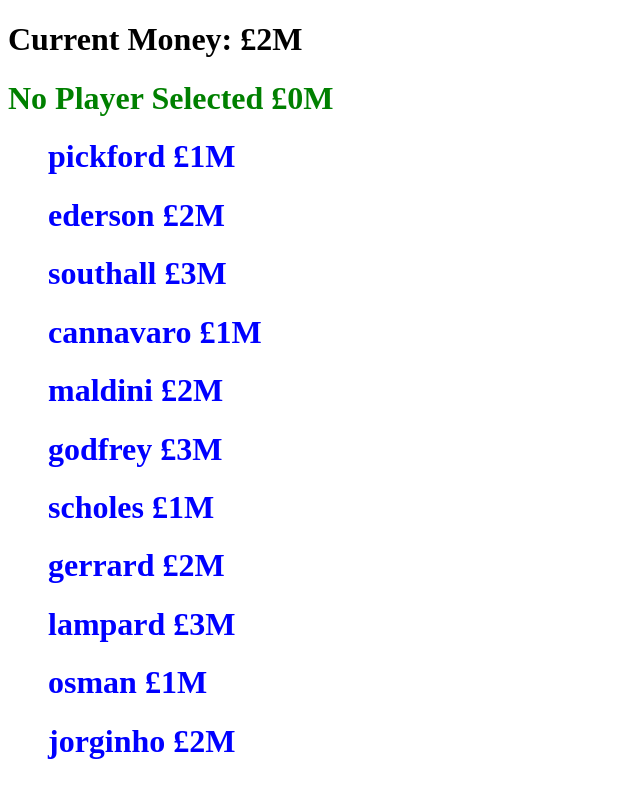
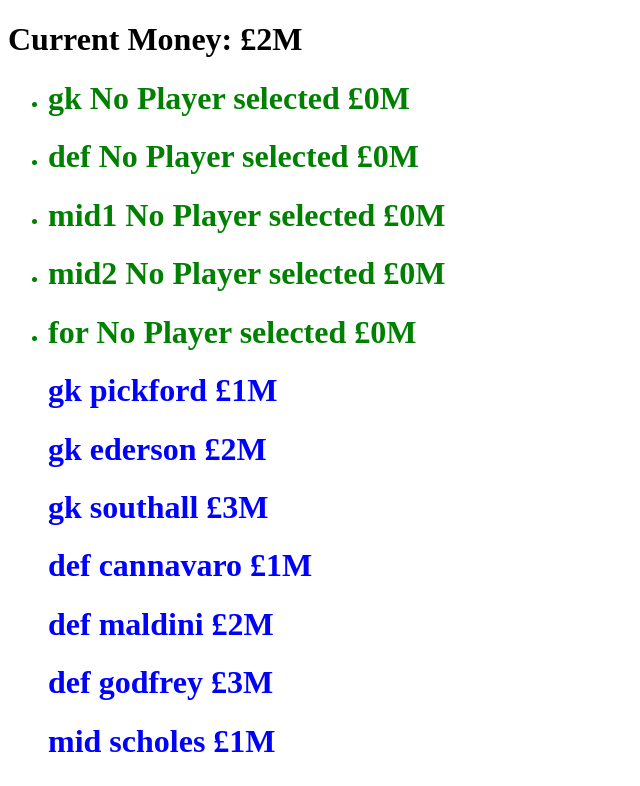
Before and after one commit to sartain/footAppTDD, a React (Create React App) app: page / in a window 1280 px wide. Shown: the top 786 px of the page, without its empty margins (0-640 px from the left). Built offline with nearby package versions, Linux system fonts and the light colour scheme.

Commit message:
Add positions to players

```diff
--- a/src/App.js
+++ b/src/App.js
@@ -1,43 +1,53 @@
 import PlayerSelection from "./PlayerSelection";
-import { Team } from "./Team";
+import Team from "./Team";
 import React from "react";
 import { Money } from "./Money";
-import { isPlayerAffordable } from "./SelectPlayer.js";
+import {
+  isPlayerAffordable,
+  addPlayerToTeam,
+  removePlayerFromTeam,
+} from "./SelectPlayer.js";
+import { getPlayerRowFromTeam } from "./PlayerHelper";
 class App extends React.Component {
   constructor(props) {
     super(props);
     this.state = {
       money: 2,
-      team: { name: "No Player Selected", price: 0 },
+      team: [
+        { name: "No Player selected", price: 0, position: "gk" },
+        { name: "No Player selected", price: 0, position: "def" },
+        { name: "No Player selected", price: 0, position: "mid1" },
+        { name: "No Player selected", price: 0, position: "mid2" },
+        { name: "No Player selected", price: 0, position: "for" },
+      ],
     };
   }
   handleChange = (playerToBuy) => {
-    console.log(this.state.team.price);
+    let previousPlayer = getPlayerRowFromTeam(
+      this.state.team,
+      playerToBuy.position
+    );
     if (
-      isPlayerAffordable(
-        this.state.money,
-        this.state.team.price,
-        playerToBuy.price
-      )
+      isPlayerAffordable(this.state.money, previousPlayer, playerToBuy.price)
     ) {
+      let newTeam = addPlayerToTeam(this.state.team, playerToBuy);
+      //function to get a new team
       this.setState({
         money: parseInt(
-          this.state.money + this.state.team.price - playerToBuy.price
+          this.state.money + previousPlayer.price - playerToBuy.price
         ),
-        team: {
-          name: playerToBuy.name,
-          price: parseInt(playerToBuy.price),
-        },
+        team: newTeam,
       });
     }
   };
   deselectPlayer = (playerToDeselect) => {
+    let newTeam = removePlayerFromTeam(
+      this.state.team,
+      playerToDeselect.position
+    );
     this.setState({
       money: parseInt(this.state.money + playerToDeselect.price),
-      team: {
-        name: "No player selected",
-        price: 0,
-      },
+      team: newTeam,
     });
   };
   render() {
--- a/src/Player.js
+++ b/src/Player.js
@@ -1,5 +1,6 @@
 export const Player = (props) => (
   <h1 id={props.id} onClick={() => props.selectPlayer(props.playerInfo)}>
-    {props.playerInfo.name} £{props.playerInfo.price}M
+    {props.playerInfo.position} {props.playerInfo.name} £
+    {props.playerInfo.price}M
   </h1>
 );
--- /dev/null
+++ b/src/PlayerHelper.js
@@ -0,0 +1,16 @@
+export function getPlayerInfoFromTeam(playerInfoAsList) {
+  return {
+    position: playerInfoAsList.position,
+    name: playerInfoAsList.name,
+    price: playerInfoAsList.price,
+  };
+}
+export function getPlayerRowFromTeam(team, addPosition) {
+  let newTeam = team;
+  for (let i = 0; i < newTeam.length; i++) {
+    if (newTeam[i].position === addPosition) {
+      return getPlayerInfoFromTeam(newTeam[i]);
+    }
+  }
+  return getPlayerInfoFromTeam(newTeam[2]);
+}
--- a/src/SelectPlayer.js
+++ b/src/SelectPlayer.js
@@ -1,4 +1,35 @@
-export function isPlayerAffordable(money, sellPrice, buyPrice) {
-  if (buyPrice <= sellPrice + money) return true;
+export function isPlayerAffordable(money, playerToSell, buyPrice) {
+  if (buyPrice <= playerToSell.price + money) return true;
   return false;
 }
+export function addPlayerToTeam(currentTeam, playerToAdd) {
+  let newTeam = currentTeam;
+  for (let i = 0; i < currentTeam.length; i++) {
+    if (newTeam[i].position === playerToAdd.position) {
+      newTeam[i].name = playerToAdd.name;
+      newTeam[i].position = playerToAdd.position;
+      newTeam[i].price = parseInt(playerToAdd.price);
+    }
+  }
+  return newTeam;
+}
+export function removePlayerFromTeam(currentTeam, positionToRemove) {
+  let newTeam = currentTeam;
+  for (let i = 0; i < currentTeam.length; i++) {
+    if (newTeam[i].position === positionToRemove) {
+      newTeam[i].name = "No Player selected";
+      newTeam[i].position = positionToRemove;
+      newTeam[i].price = 0;
+    }
+  }
+  return newTeam;
+}
+function addMidfielderToTeam(newTeam, playerToAdd) {}
+function isMidfielderAffordable() {
+  const mid1Index = 2;
+  const mid2Index = 3;
+}
+//Consider -> any empty (select)
+//Consider -> both full select one if can afford
+//Consider -> both full same price? User select?
+//Consider -> both full neither can afford
--- a/src/Team.js
+++ b/src/Team.js
@@ -1,10 +1,25 @@
+import React from "react";
 import { Player } from "./Player";
-export const Team = (props) => (
-  <div id={props.id}>
-    <Player
-      id="selected-player"
-      playerInfo={props.playerInfo}
-      selectPlayer={() => props.deselectPlayer(props.playerInfo)}
-    />
-  </div>
-);
+import { getPlayerInfoFromTeam } from "./PlayerHelper";
+export default class Team extends React.Component {
+  getPlayers = () => {
+    return this.props.playerInfo.map((player) => (
+      <li key="player">
+        <Player
+          id={player.position}
+          playerInfo={getPlayerInfoFromTeam(player)}
+          selectPlayer={() =>
+            this.props.deselectPlayer(getPlayerInfoFromTeam(player))
+          }
+        />
+      </li>
+    ));
+  };
+  render() {
+    return (
+      <div id={this.props.id}>
+        <ul id="selected-player">{this.getPlayers(this.props)}</ul>
+      </div>
+    );
+  }
+}
--- a/src/playerList.json
+++ b/src/playerList.json
@@ -38,36 +38,36 @@
   {
     "id": "7",
     "name": "scholes",
-    "position": "mid1",
+    "position": "mid",
     "price": "1"
   },
   {
     "id": "8",
     "name": "gerrard",
-    "position": "mid1",
+    "position": "mid",
     "price": "2"
   },
   {
     "id": "9",
     "name": "lampard",
-    "position": "mid1",
+    "position": "mid",
     "price": "3"
   },
   {
     "id": "10",
     "name": "osman",
-    "position": "mid2",
+    "position": "mid",
     "price": "1"
   },
   {
     "id": "11",
     "name": "jorginho",
-    "position": "mid2",
+    "position": "mid",
     "price": "2"
   },
   {
     "name": "toure",
-    "position": "mid2",
+    "position": "mid",
     "price": "3"
   },
   {
```
Also changed, not shown: src/style.css (line endings or trailing spaces), 2 other files (tests, documents, lock files or other folders).
